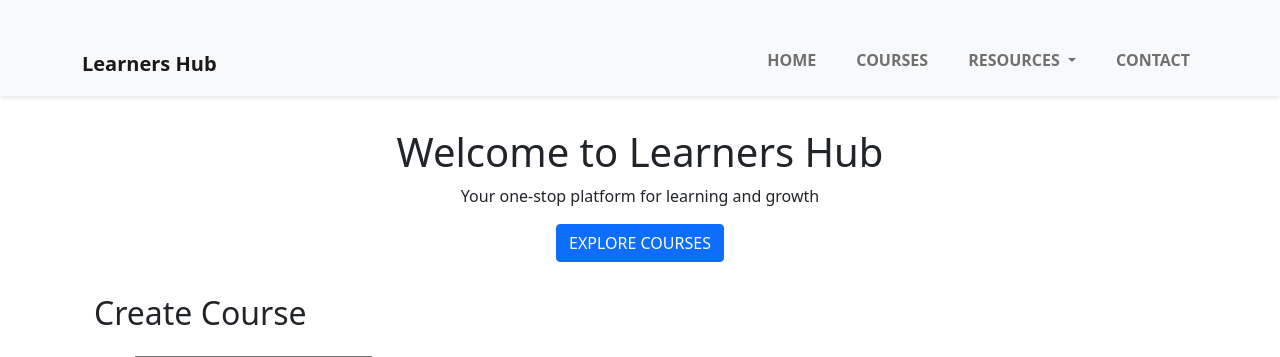
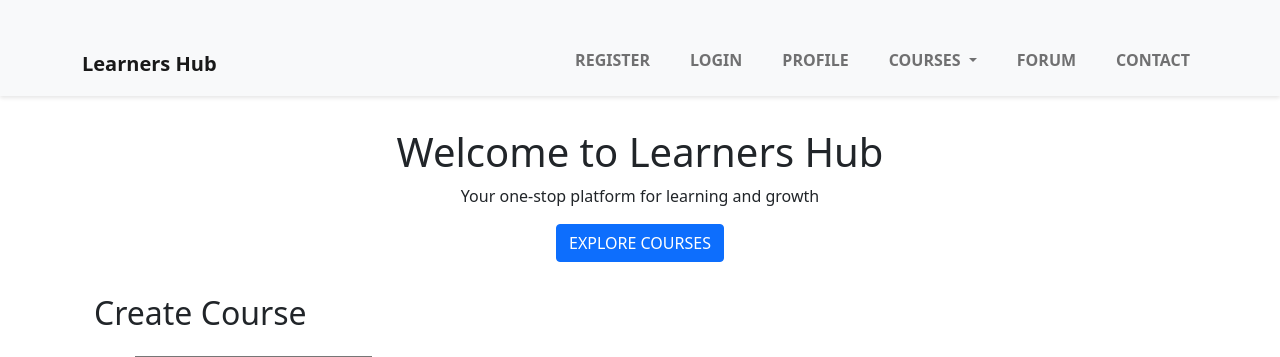
Before and after one commit to FionaG26/Learners_Hub, a Django app: page /courses/create/ in a window 1280 px wide. Shown: the top 357 px of the page. Run offline with Django 5.2, Linux system fonts and the light colour scheme.

Commit message:
Update base.html

```diff
--- a/templates/base.html
+++ b/templates/base.html
@@ -25,21 +25,27 @@
                 <div class="collapse navbar-collapse" id="navbarNav">
                     <ul class="navbar-nav ms-auto">
                         <li class="nav-item">
-                            <a class="nav-link" href="{% url 'home' %}">Home</a>
+                            <a class="nav-link" href="{% url 'register' %}">Register</a>
                         </li>
                         <li class="nav-item">
-                            <a class="nav-link" href="{% url 'course_list' %}">Courses</a>
+                            <a class="nav-link" href="{% url 'login' %}">Login</a>
+                        </li>
+                        <li class="nav-item">
+                            <a class="nav-link" href="{% url 'profile' %}">Profile</a>
                         </li>
                         <li class="nav-item dropdown">
-                            <a class="nav-link dropdown-toggle" href="#" id="navbarDropdown" role="button" data-bs-toggle="dropdown" aria-expanded="false">
-                                Resources
+                            <a class="nav-link dropdown-toggle" href="#" id="navbarDropdownCourses" role="button" data-bs-toggle="dropdown" aria-expanded="false">
+                                Courses
                             </a>
-                            <ul class="dropdown-menu" aria-labelledby="navbarDropdown">
-                                <li><a class="dropdown-item" href="#">Online Courses</a></li>
+                            <ul class="dropdown-menu" aria-labelledby="navbarDropdownCourses">
+                                <li><a class="dropdown-item" href="#">Courses</a></li>
                                 <li><a class="dropdown-item" href="#">Books</a></li>
                                 <li><hr class="dropdown-divider"></li>
                                 <li><a class="dropdown-item" href="#">Blogs</a></li>
                             </ul>
+                        </li>
+                        <li class="nav-item">
+                            <a class="nav-link" href="{% url 'forum' %}">Forum</a>
                         </li>
                         <li class="nav-item">
                             <a class="nav-link" href="{% url 'contact' %}">Contact</a>
```
